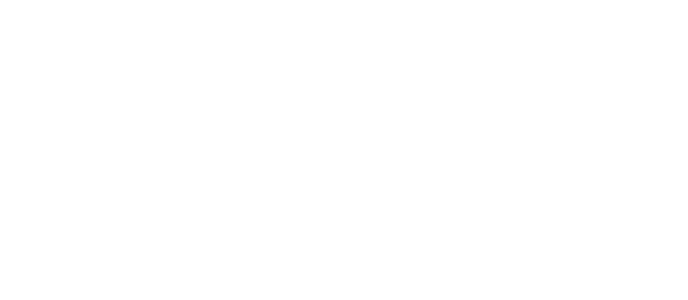
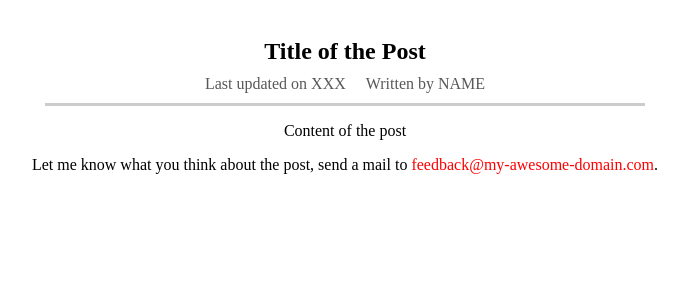
Before and after one commit to saikatbhuiyan/nuxt-blog, a Nuxt app: page /posts/1 in a window 1280 px wide. Before the commit this address had no page. Shown: the top 300 px of the page, without its empty margins (295-983 px from the left). Built offline with nearby package versions, Linux system fonts and the light colour scheme.

Commit message:
basic pages create

```diff
--- /dev/null
+++ b/pages/about/index.vue
@@ -0,0 +1,36 @@
+<template>
+  <div class="about-page">
+    <h1>This is my absolutely fantastic "About Me" Page!</h1>
+    <p>
+      Lorem ipsum, dolor sit amet consectetur adipisicing elit. Totam officiis
+      ab voluptatibus assumenda error quas deleniti eius? Suscipit, numquam?
+      Quis aliquid non animi numquam amet voluptas dolorum sunt aspernatur
+      commodi?
+    </p>
+    <p>
+      Lorem ipsum, dolor sit amet consectetur adipisicing elit. Totam officiis
+      ab voluptatibus assumenda error quas deleniti eius? Suscipit, numquam?
+      Quis aliquid non animi numquam amet voluptas dolorum sunt aspernatur
+      commodi?
+    </p>
+    <p>
+      Lorem ipsum, dolor sit amet consectetur adipisicing elit. Totam officiis
+      ab voluptatibus assumenda error quas deleniti eius? Suscipit, numquam?
+      Quis aliquid non animi numquam amet voluptas dolorum sunt aspernatur
+      commodi?
+    </p>
+    <p>
+      Lorem ipsum, dolor sit amet consectetur adipisicing elit. Totam officiis
+      ab voluptatibus assumenda error quas deleniti eius? Suscipit, numquam?
+      Quis aliquid non animi numquam amet voluptas dolorum sunt aspernatur
+      commodi?
+    </p>
+  </div>
+</template>
+
+<style scoped>
+.about-page {
+  text-align: center;
+  padding: 30px;
+}
+</style>
--- a/pages/index.vue
+++ b/pages/index.vue
@@ -1,7 +1,114 @@
 <template>
-  <Tutorial/>
+  <div class="home-page">
+    <section class="intro">
+      <h1>Get the latest tech news!</h1>
+    </section>
+    <section class="featured-posts">
+      <nuxt-link :to="'/posts/' + 1" class="post-preview">
+        <article>
+          <div
+            class="post-thumbnail"
+            style="
+              background-image: url('https://static.pexels.com/photos/270348/pexels-photo-270348.jpeg');
+            "
+          ></div>
+          <div class="post-content">
+            <h1>Post Title</h1>
+            <p>Preview Text</p>
+          </div>
+        </article>
+      </nuxt-link>
+      <nuxt-link :to="'/posts/' + 2" class="post-preview">
+        <article>
+          <div
+            class="post-thumbnail"
+            style="
+              background-image: url('https://static.pexels.com/photos/270348/pexels-photo-270348.jpeg');
+            "
+          ></div>
+          <div class="post-content">
+            <h1>Post Title 2</h1>
+            <p>Preview Text 2</p>
+          </div>
+        </article>
+      </nuxt-link>
+    </section>
+  </div>
 </template>
 
-<script>
-export default {}
-</script>
+<style scoped>
+.intro {
+  height: 300px;
+  position: relative;
+  padding: 30px;
+  box-sizing: border-box;
+  background-position: center;
+  background-size: cover;
+}
+
+.intro h1 {
+  position: absolute;
+  top: 10%;
+  left: 5%;
+  width: 90%;
+  font-size: 1.5rem;
+  color: black;
+  background-color: rgb(211, 211, 211);
+  padding: 10px;
+  border-radius: 10px;
+  box-shadow: 3px 3px 3px black;
+  box-sizing: border-box;
+  border: 1px solid black;
+}
+
+@media (min-width: 768px) {
+  .intro h1 {
+    font-size: 2rem;
+  }
+}
+
+.featured-posts {
+  display: flex;
+  padding: 20px;
+  box-sizing: border-box;
+  flex-wrap: wrap;
+  align-items: center;
+  justify-content: center;
+}
+
+.post-preview {
+  border: 1px solid #ccc;
+  box-shadow: 0 2px 2px #ccc;
+  background-color: white;
+  width: 90%;
+}
+
+a {
+  text-decoration: none;
+  color: black;
+}
+
+@media (min-width: 850px) {
+  .post-preview {
+    width: 400px;
+    margin: 10px;
+  }
+}
+
+.post-thumbnail {
+  width: 100%;
+  height: 200px;
+  background-position: center;
+  background-size: cover;
+}
+
+.post-content {
+  padding: 10px;
+  text-align: center;
+}
+
+a:hover .post-content,
+a:active .post-content {
+  background-color: #ccc;
+}
+</style>
--- /dev/null
+++ b/pages/posts/_id/index.vue
@@ -0,0 +1,74 @@
+<template>
+  <div class="single-post-page">
+    <section class="post">
+      <h1 class="post-title">Title of the Post</h1>
+      <div class="post-details">
+        <div class="post-detail">Last updated on XXX</div>
+        <div class="post-detail">Written by NAME</div>
+      </div>
+      <p class="post-content">Content of the post</p>
+    </section>
+    <section class="post-feedback">
+      <p>
+        Let me know what you think about the post, send a mail to
+        <a href="mailto:feedback@my-awesome-domain.com"
+          >feedback@my-awesome-domain.com</a
+        >.
+      </p>
+    </section>
+  </div>
+</template>
+
+<style scoped>
+.single-post-page {
+  padding: 30px;
+  text-align: center;
+  box-sizing: border-box;
+}
+
+.post {
+  width: 100%;
+}
+
+@media (min-width: 768px) {
+  .post {
+    width: 600px;
+    margin: auto;
+  }
+}
+
+.post-title {
+  margin: 0;
+}
+
+.post-details {
+  padding: 10px;
+  box-sizing: border-box;
+  border-bottom: 3px solid #ccc;
+  display: flex;
+  justify-content: center;
+  align-items: center;
+  flex-direction: column;
+}
+
+@media (min-width: 768px) {
+  .post-details {
+    flex-direction: row;
+  }
+}
+
+.post-detail {
+  color: rgb(88, 88, 88);
+  margin: 0 10px;
+}
+
+.post-feedback a {
+  color: red;
+  text-decoration: none;
+}
+
+.post-feedback a:hover,
+.post-feedback a:active {
+  color: salmon;
+}
+</style>
--- /dev/null
+++ b/pages/posts/index.vue
@@ -0,0 +1,11 @@
+<template>
+  <div class="posts-page"></div>
+</template>
+
+<style scoped>
+.posts-page {
+  display: flex;
+  justify-content: center;
+  align-items: center;
+}
+</style>
```
Also changed, not shown: pages/admin/index.vue (added).
